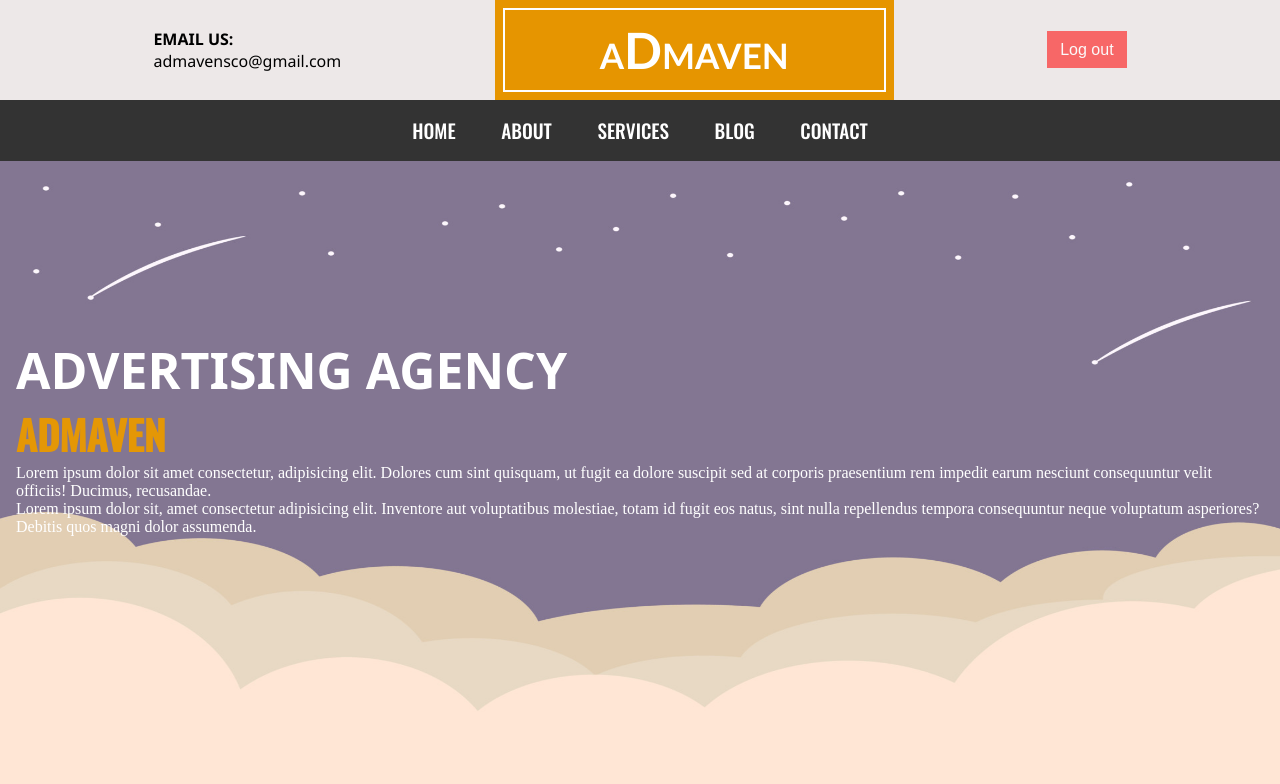
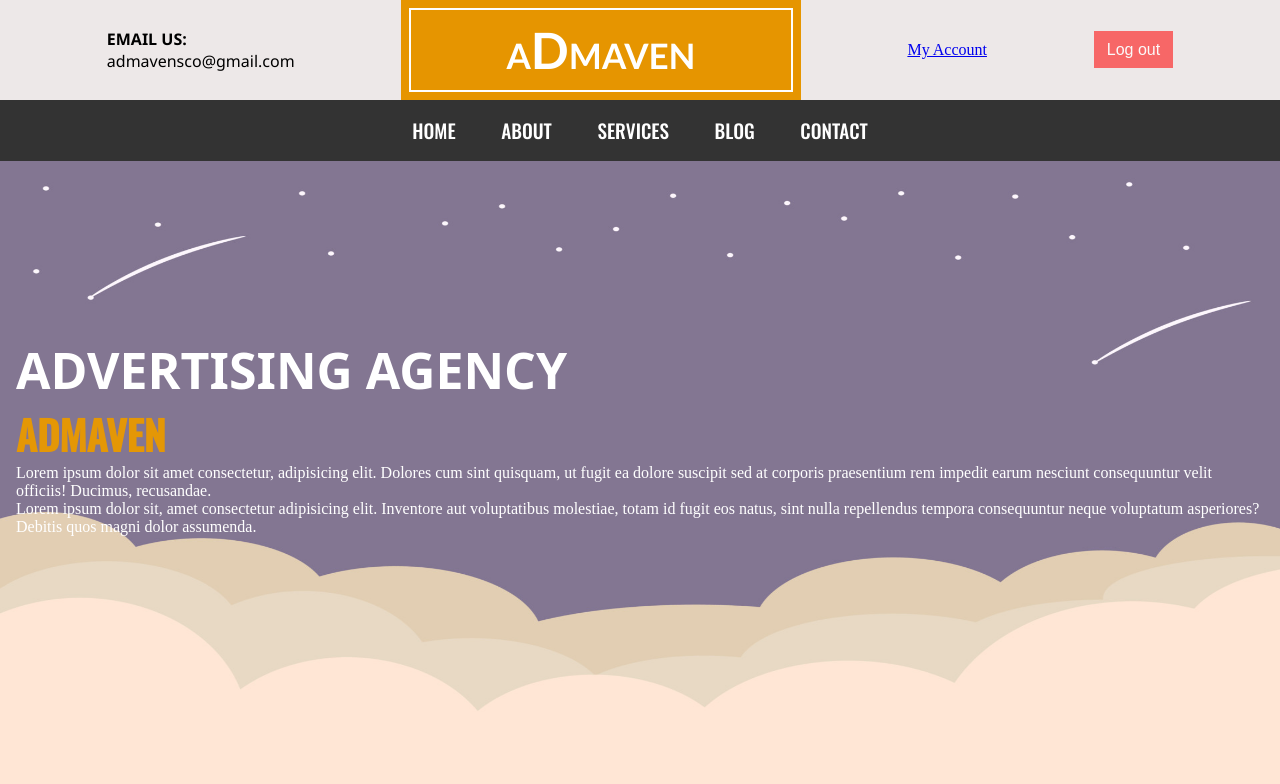
Before and after one commit to PrasaXD-M/Admaven-PHP, a PHP site: page /index.php in a window 1280 px wide. Shown: the top 784 px of the page. Run offline with PHP 8.4, Linux system fonts and the light colour scheme; the visitor is signed in with stand-in values (Sample User, id 1); some web fonts are replaced.

Commit message:
add user's dashboard link to the header

```diff
--- a/header.php
+++ b/header.php
@@ -217,6 +217,10 @@
 
         <?php } else {?>
 
+        <div class="my_account">
+            <a href="userdash.php">My Account</a>
+        </div>
+
         <div class="logout-btn">
             <a href="logout.php">Log out</a>
         </div>
```
